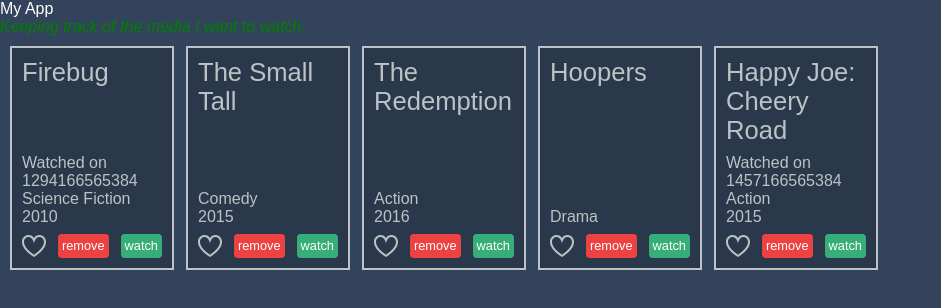
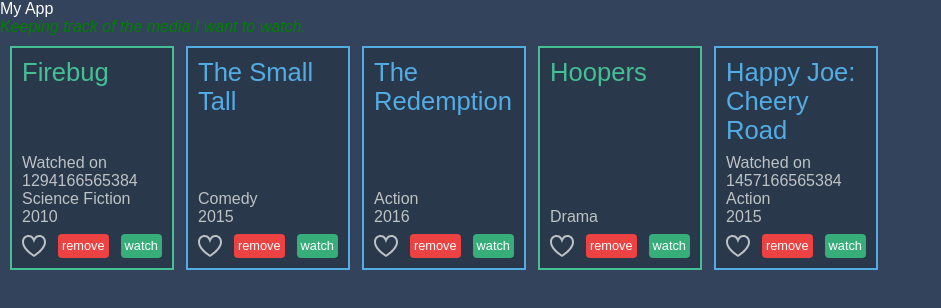
Before and after one commit to lwrainbow/media-list-angular-application, an Angular app: page / in a window 1280 px wide. Shown: the top 308 px of the page, without its empty margins (0-941 px from the left). Built offline with nearby package versions, Linux system fonts and the light colour scheme.

Commit message:
add ngClass attribute dirctive to show the different css style

```diff
--- a/src/app/media-item-list.component.html
+++ b/src/app/media-item-list.component.html
@@ -1,5 +1,6 @@
 <section>
   <mw-media-item *ngFor="let mediaItem of mediaItems"
   [mediaItem]="mediaItem"
-  (delete)="onMediaItemDelete($event)"></mw-media-item>
+  (delete)="onMediaItemDelete($event)"
+  [ngClass]="{ 'medium-movies': mediaItem.medium === 'Movies', 'medium-series': mediaItem.medium === 'Series' }"></mw-media-item>
 </section>
```
